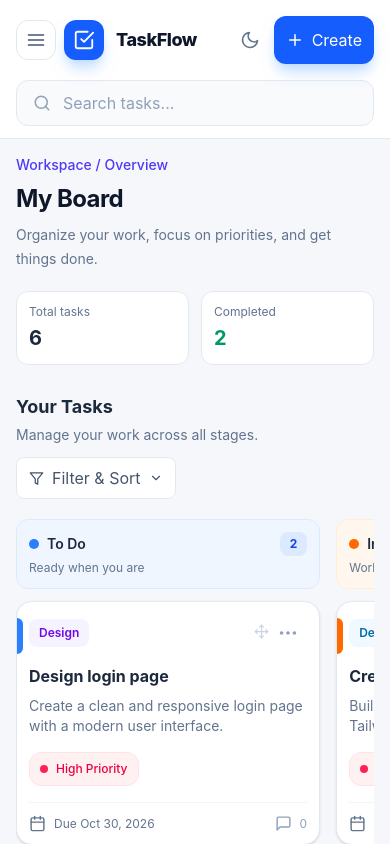
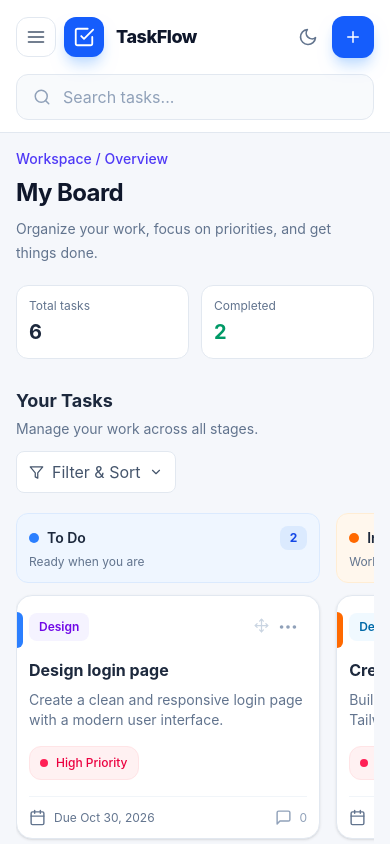
Before and after one commit to omsonawane7850/TaskFlow-A-Kanban-Task-Management-App, a React (Vite) app: page / in a window 390 px wide. Shown: the top 844 px of the page. Built offline with nearby package versions, Linux system fonts and the light colour scheme.

Commit message:
fix mobile view +create position in header

```diff
--- a/src/components/Dashboard.jsx
+++ b/src/components/Dashboard.jsx
@@ -52,7 +52,7 @@ function Dashboard() {
             </div>
 
             {/* Dashboard statistics */}
-            <div className="grid w-full grid-cols-2 gap-3 sm:w-auto sm:min-w-[240px]">
+            <div className="grid w-full grid-cols-2 gap-3 sm:w-auto sm:min-w-60">
               <div className="rounded-xl border border-slate-200 bg-white px-3 py-3 dark:border-slate-800 dark:bg-slate-900 sm:px-4">
                 <p className="text-xs text-slate-500 dark:text-slate-400">
                   Total tasks
--- a/src/components/Header.jsx
+++ b/src/components/Header.jsx
@@ -165,12 +165,13 @@ function Header({ onCreateTaskClick }) {
           <button
             type="button"
             onClick={onCreateTaskClick}
-            className="flex items-center gap-2 rounded-xl bg-blue-600 px-3 py-3 text-sm font-semibold text-white shadow-lg shadow-blue-200 transition hover:-translate-y-0.5 hover:bg-blue-700 active:translate-y-0 dark:shadow-blue-950/50 sm:px-4"
+            aria-label="Create task"
+            title="Create Task"
+            className="flex items-center justify-center gap-2 rounded-xl bg-blue-600 px-3 py-3 text-sm font-semibold text-white shadow-lg shadow-blue-200 transition hover:-translate-y-0.5 hover:bg-blue-700 active:translate-y-0 dark:shadow-blue-950/50 sm:px-4"
           >
             <FiPlus size={18} />
 
             <span className="hidden sm:inline">Create Task</span>
-            <span className="sm:hidden">Create</span>
           </button>
         </div>
       </div>
```
